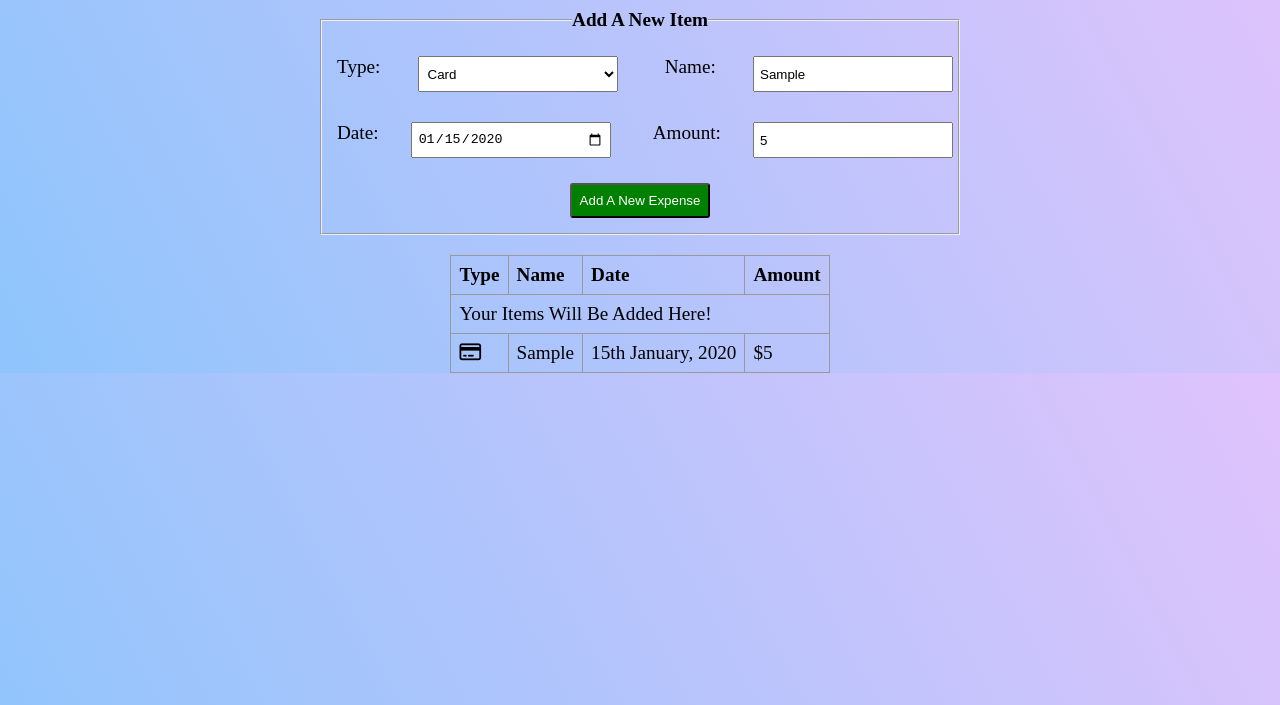
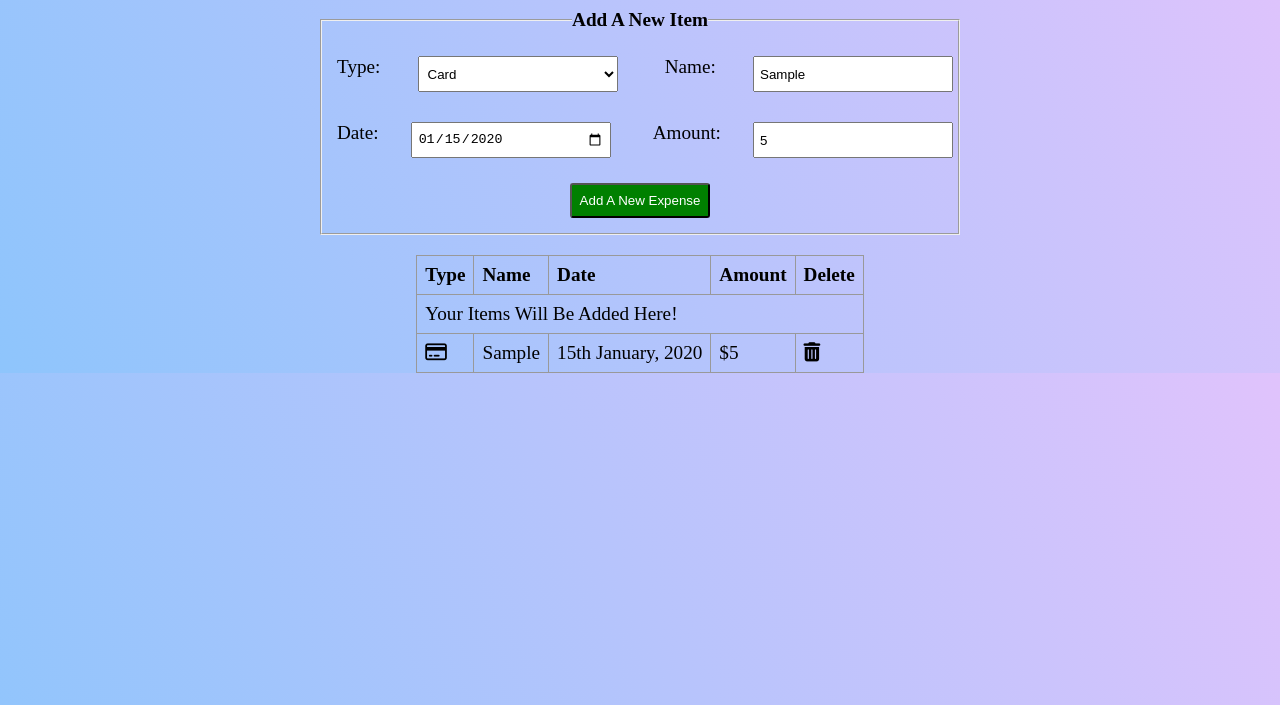
Before and after one commit to jmurrii/expense_tracker, a plain HTML site: page index.html in a window 1280 px wide. Both pictures are taken after typing "Sample", "2020-01-15", "5" into the empty fields and a click on the button "Add A New Expense". Shown: the part 95-800 px from the top of the page. Drawn offline with Linux system fonts and the light colour scheme.

Commit message:
Added delete row function

```diff
--- a/index.html
+++ b/index.html
@@ -26,7 +26,7 @@
               <select id="type" name="type">
                 <option value="card">Card</option>
                 <option value="cash">Cash</option>
-                <option value="crytpo">Cryptocoin</option>
+                <option value="cryptocoin">Cryptocoin</option>
                 <option value="other">Other</option>
               </select>
 
@@ -71,11 +71,12 @@
               <th colspan="">Name</th>
               <th>Date</th>
               <th>Amount</th>
+              <th>Delete</th>
             </tr>
           </thead>
           <tbody id="table-body">
             <tr>
-              <td id="placeholder-row" colspan="4">
+              <td id="placeholder-row" colspan="5">
                 Your Items Will Be Added Here!
               </td>
             </tr>
--- a/script.js
+++ b/script.js
@@ -5,6 +5,7 @@ let td1;
 let td2;
 let td3;
 let td4;
+let td5;
 
 addExpenseBtn.addEventListener('click', () => {
 
@@ -20,18 +21,20 @@ function createNewTableRow() {
     td2 = document.createElement('td');
     td3 = document.createElement('td');
     td4 = document.createElement('td');
+    td5 = document.createElement('td');
 
     tableBody.appendChild(newTableRow);
     newTableRow.appendChild(td1);
     newTableRow.appendChild(td2);
     newTableRow.appendChild(td3);
     newTableRow.appendChild(td4);
+    newTableRow.appendChild(td5);
 
     populateTypeField();
     populateNameField();
     populateDateField();
     populateAmountField();
-
+    deleteButton();
 }
 
 function populateTypeField() {
@@ -85,3 +88,16 @@ function populateAmountField() {
     const cell4 = document.createTextNode(`$${amount}`);
     td4.appendChild(cell4);
 }
+
+function deleteButton() {
+    const deleteBtn = document.createElement('i');
+    deleteBtn.setAttribute('id', 'delete-btn');
+    deleteBtn.setAttribute('class', 'fa-solid fa-trash-can');
+    td5.appendChild(deleteBtn);
+
+    deleteBtn.addEventListener('click', (e) => {
+        const deleteRow = e.target;
+        deleteRow.parentElement.parentElement.remove();
+    });
+
+}
```
